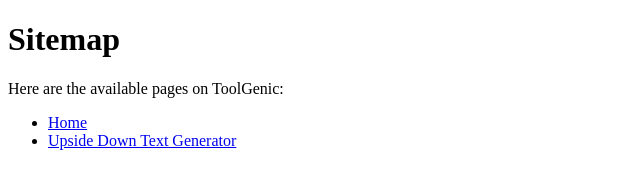
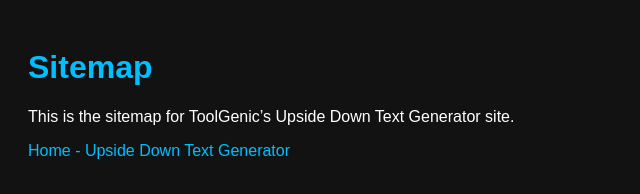
Before and after one commit to toolgenic/Upside-down-text-generator, a plain HTML site: page sitemap.html in a window 1280 px wide. Shown: the whole page, without its empty margins (0-640 px from the left). Drawn offline with Linux system fonts and the light colour scheme.

Commit message:
Update sitemap.html

```diff
--- a/sitemap.html
+++ b/sitemap.html
@@ -2,17 +2,40 @@
 <html lang="en">
 <head>
   <meta charset="UTF-8">
+  <title>Sitemap - ToolGenic Upside Down Text Generator</title>
+  <meta name="description" content="Sitemap for ToolGenic's Upside Down Text Generator. Navigate through all important pages of the site.">
+  <meta name="robots" content="index, follow">
   <meta name="viewport" content="width=device-width, initial-scale=1.0">
-  <title>Sitemap - ToolGenic</title>
-  <meta name="robots" content="index, follow">
+  <style>
+    body {
+      font-family: Arial, sans-serif;
+      background-color: #121212;
+      color: #ffffff;
+      padding: 20px;
+    }
+    h1 {
+      color: #00bfff;
+    }
+    ul {
+      list-style: none;
+      padding-left: 0;
+    }
+    a {
+      color: #00bfff;
+      text-decoration: none;
+    }
+    a:hover {
+      text-decoration: underline;
+    }
+  </style>
 </head>
 <body>
   <h1>Sitemap</h1>
-  <p>Here are the available pages on ToolGenic:</p>
+  <p>This is the sitemap for ToolGenic’s Upside Down Text Generator site.</p>
   <ul>
-    <li><a href="https://toolgenic.github.io/">Home</a></li>
-    <li><a href="https://toolgenic.github.io/Upside-down-text-generator-/">Upside Down Text Generator</a></li>
-    <!-- Add more tools/pages here if you add them in future -->
+    <li><a href="/Upside-down-text-generator-/">Home - Upside Down Text Generator</a></li>
+    <!-- Add more pages here as you expand your site -->
+    <!-- Example: <li><a href="/Upside-down-text-generator-/about.html">About</a></li> -->
   </ul>
 </body>
 </html>
```
